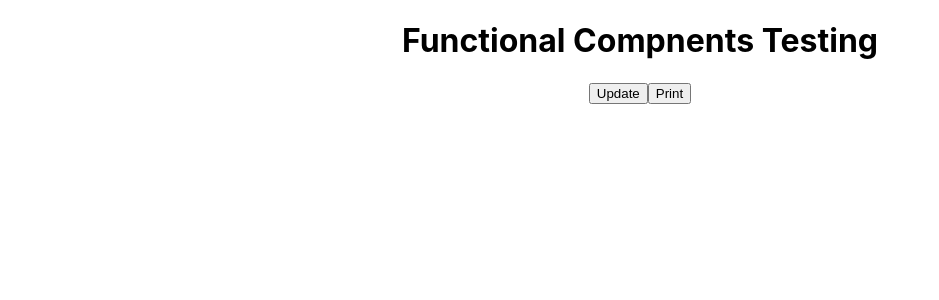
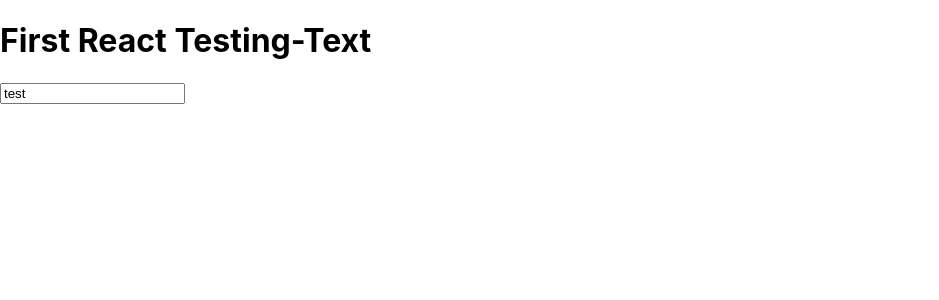
Before and after one commit to shakeer7396/TypeScript_Projects, a React (Create React App) app in the folder ReactTesting/blog-app/: page / in a window 1280 px wide. Shown: the top 300 px of the page, without its empty margins (0-939 px from the left). Built offline with nearby package versions, Linux system fonts and the light colour scheme.

Commit message:
Revise topics

```diff
--- a/ReactTesting/blog-app/src/App.js
+++ b/ReactTesting/blog-app/src/App.js
@@ -1,27 +1,13 @@
-import React,{useState} from "react";
-import "./App.css";
-import handleOtherMethod from "./OtherFunMethod";
+import React from 'react'
 
-
-function App() {
-  const [data,setData] = useState("");
-
-  //First Method for testing functional components in same application
-  const handleData =()=>{
-    setData("Hello");
-  }
-  //You use another function its difficult to write test case so keep outside another file and import it
-  //creating new file OtherFunMethod then import it
-  // Another method is use Class Components
+const App = () => {
 
   return (
-    <div className="App">
-    <h1>Functional Compnents Testing</h1>
-    <button data-testid="btn1" onClick={handleData}>Update</button>
-    <button onClick={handleOtherMethod}>Print</button>
-    <h2>{data}</h2>
+    <div>
+      <h1>First React Testing-Text</h1>
+      <input type="text" placeholder='Enter User Name' name='UserName' id='UserId' value="test" />
     </div>
-  );
+  )
 }
 
-export default App;
+export default App
--- a/ReactTesting/blog-app/src/server.js
+++ /dev/null
@@ -1,3 +0,0 @@
-export function cleanDb(){
-    console.log("DataBase Cleaner")
-}
```
Also changed, not shown: 2 other files (tests, documents, lock files or other folders).
